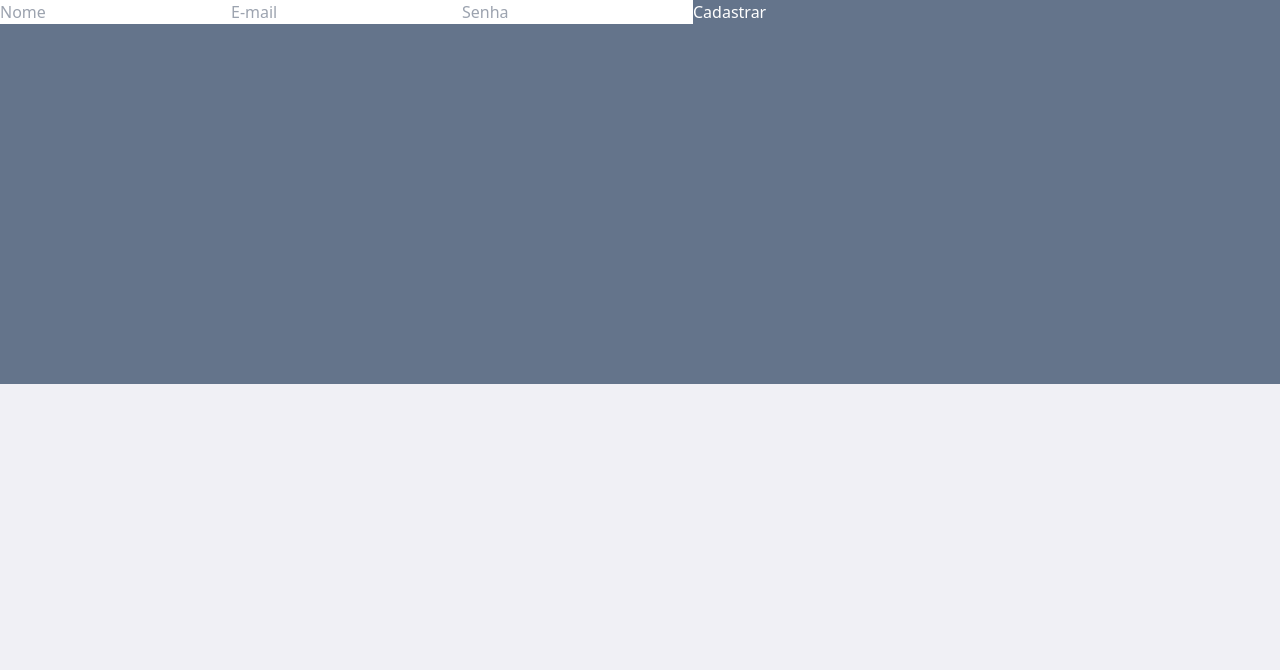
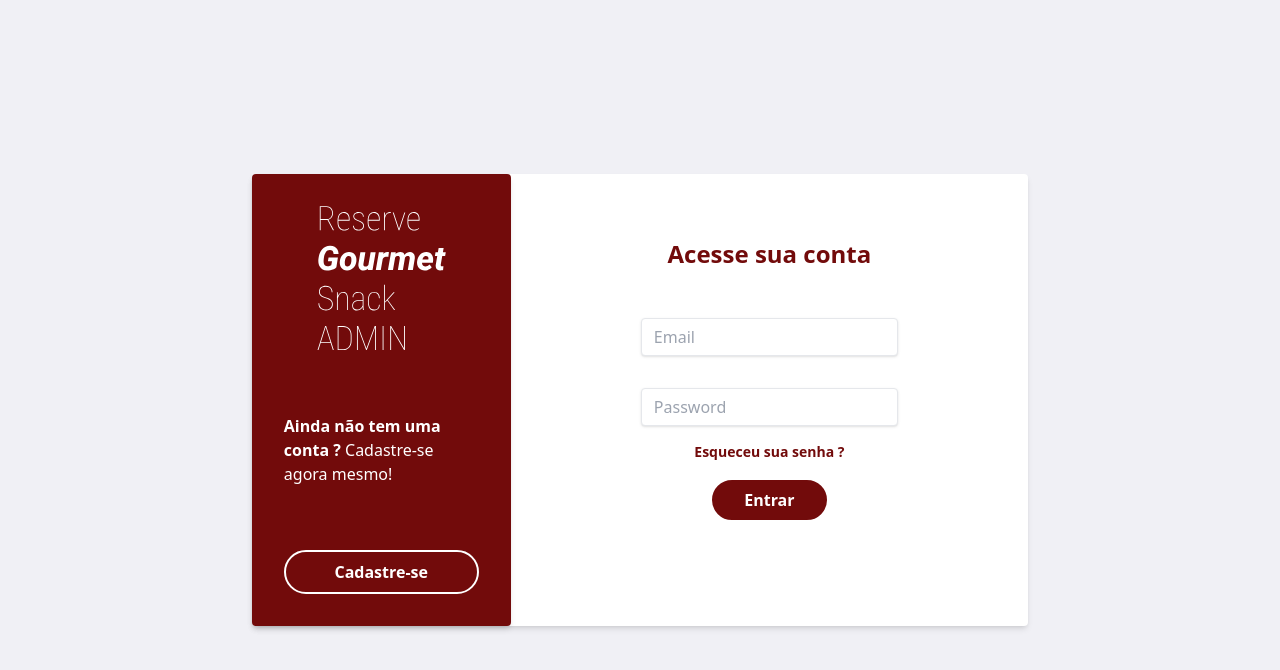
Before and after one commit to DanielSTS/ReserveGourmetSnack, a Next.js app: page /login in a window 1280 px wide. Shown: the top 670 px of the page. Built offline with nearby package versions, Linux system fonts and the light colour scheme.

Commit message:
feat: init register and login componentes

```diff
--- a/package.json
+++ b/package.json
@@ -30,6 +30,7 @@
     "@types/react": "18.2.21",
     "@types/react-dom": "18.2.7",
     "eslint-config-prettier": "^9.0.0",
-    "prettier": "^3.0.2"
+    "prettier": "^3.0.3",
+    "prettier-plugin-tailwindcss": "^0.5.5"
   }
 }
--- a/src/components/Login/index.tsx
+++ b/src/components/Login/index.tsx
@@ -1,11 +1,57 @@
+import Image from 'next/image';
 export default function Login() {
   return (
-    <div  className="w-4xl h-96 bg-slate-500" >
-    <input type="text" placeholder="Nome" />
-    <input type="email" placeholder="E-mail" />
-    <input type="password" placeholder="Senha" />
-
-    <button>Cadastrar</button>
-  </div>
+    <div className="bg-white shadow-md rounded m-auto h-auto flex">
+      <div className="w-1/3 flex flex-col p-8 gap-16 bg-redMain shadow-md rounded">
+          <Image
+            className={'w-96 h-36 text-redMain'}
+            src={'/admin-white.svg'}
+            alt="Logo"
+            width={140}
+            height={140}
+          />
+          <p className="">
+            <strong>Ainda não tem uma conta ? </strong> Cadastre-se agora mesmo!
+          </p>
+          <button
+            className= "border-2 border-white bg-redMain text-white font-bold p-2 rounded-3xl focus:outline-none focus:shadow-outline"
+            type="button"
+          >
+            Cadastre-se
+          </button>
+        </div>
+        <div className="w-2/3 p-4 py-16 flex flex-col gap-4">
+          <h2 className="text-2xl font-bold mb-8 text-center text-redMain">Acesse sua conta</h2>
+          <form className='flex flex-col gap-4 items-center'>
+            <div className="mb-4">
+              <input
+                className="shadow appearance-none border rounded w-full py-2 px-3 text-gray-700 leading-tight focus:outline-none focus:shadow-outline"
+                id="email"
+                type="email"
+                placeholder="Email"
+              />
+            </div>
+            <div className="">
+              <input
+                className="shadow appearance-none border rounded w-full py-2 px-3 text-gray-700 leading-tight focus:outline-none focus:shadow-outline"
+                id="password"
+                type="password"
+                placeholder="Password"
+              />
+            </div>
+            <a className="font-bold text-sm text-redMain text-left" href="#">
+              Esqueceu sua senha ?
+            </a>
+            <div className="flex items-center justify-between">
+            <button
+            className= "border-2 border-white bg-redMain text-white font-bold p-2 px-8 rounded-3xl focus:outline-none focus:shadow-outline"
+            type="button"
+            >
+            Entrar
+          </button>
+            </div>
+          </form>
+      </div>
+    </div>
   );
 }
--- a/src/components/Register/index.tsx
+++ b/src/components/Register/index.tsx
@@ -1,11 +1,62 @@
+import Image from 'next/image';
 export default function Register() {
   return (
-    <div  className="w-4xl h-96 bg-slate-500" >
-    <input type="text" placeholder="Nome" />
-    <input type="email" placeholder="E-mail" />
-    <input type="password" placeholder="Senha" />
-
-    <button>Cadastrar</button>
-  </div>
+    <div className="bg-white shadow-md rounded m-auto h-auto flex">
+      <div className="w-1/3 flex flex-col p-8 gap-16 bg-redMain shadow-md rounded">
+          <Image
+            className={'w-96 h-36 text-redMain'}
+            src={'/admin-white.svg'}
+            alt="Logo"
+            width={140}
+            height={140}
+          />
+          <p className="">
+            <strong>Já tem uma conta ? </strong> Acesse agora mesmo!
+          </p>
+          <button
+            className= "border-2 border-white bg-redMain text-white font-bold p-2 rounded-3xl focus:outline-none focus:shadow-outline"
+            type="button"
+          >
+            Entrar
+          </button>
+        </div>
+        <div className="w-2/3 p-4  flex flex-col gap-4">
+          <h2 className="text-2xl font-bold mb-6 text-center text-redMain">Criar Conta</h2>
+          <form className='flex flex-col gap-4 items-center'>
+          <div className="mb-4">
+              <input
+                className="shadow appearance-none border rounded w-full py-2 px-3 text-gray-700 leading-tight focus:outline-none focus:shadow-outline"
+                id="username"
+                type="text"
+                placeholder="Username"
+              />
+            </div>
+            <div className="mb-4">
+              <input
+                className="shadow appearance-none border rounded w-full py-2 px-3 text-gray-700 leading-tight focus:outline-none focus:shadow-outline"
+                id="email"
+                type="email"
+                placeholder="Email"
+              />
+            </div>
+            <div className="mb-4">
+              <input
+                className="shadow appearance-none border rounded w-full py-2 px-3 text-gray-700 leading-tight focus:outline-none focus:shadow-outline"
+                id="password"
+                type="password"
+                placeholder="Password"
+              />
+            </div>
+            <div className="flex items-center justify-between">
+            <button
+            className= "border-2 border-white bg-redMain text-white font-bold p-2 px-8 rounded-3xl focus:outline-none focus:shadow-outline"
+            type="button"
+            >
+            Cadastre-se
+          </button>
+            </div>
+          </form>
+      </div>
+    </div>
   );
 }
```
Also changed, not shown: 1 other file (tests, documents, lock files or other folders).
